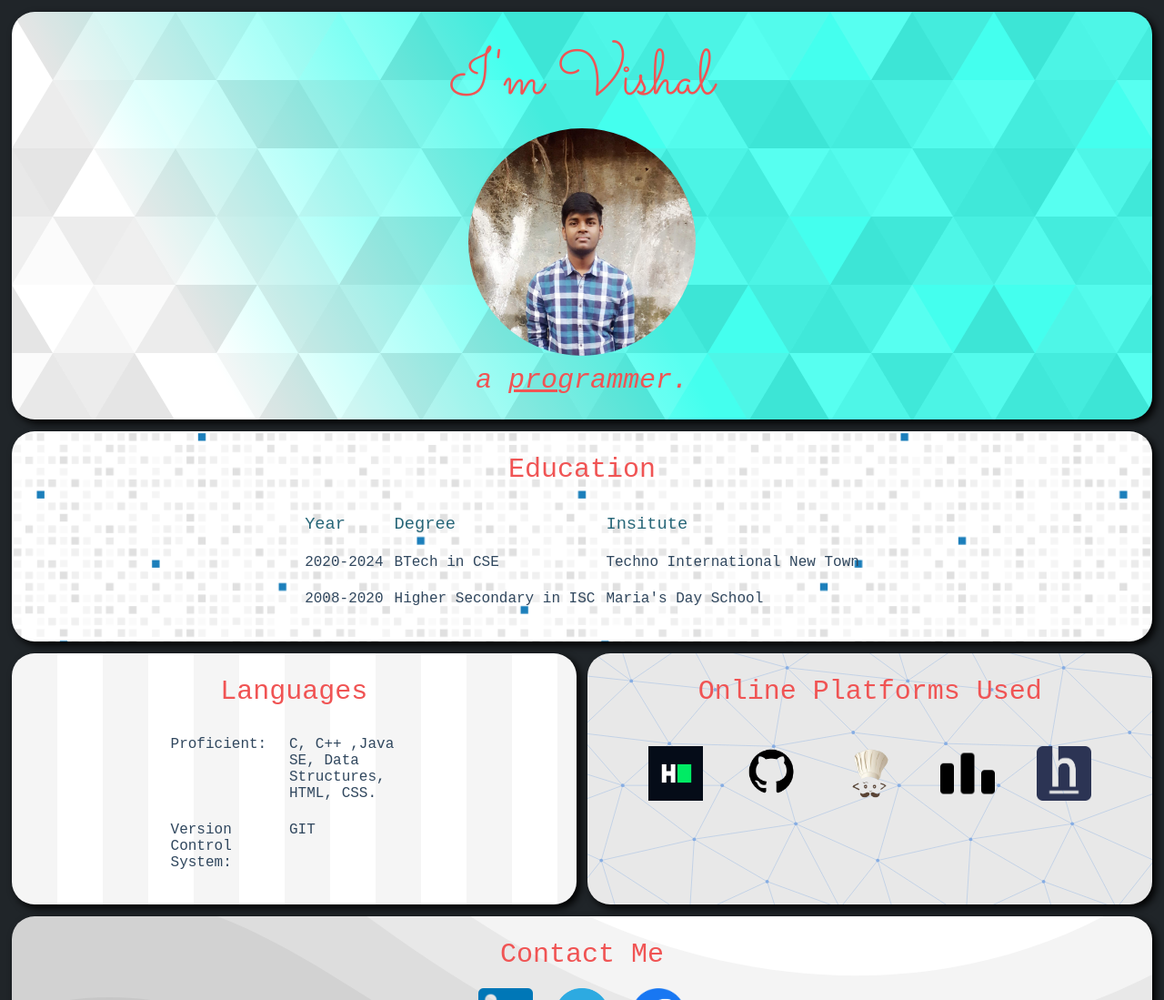
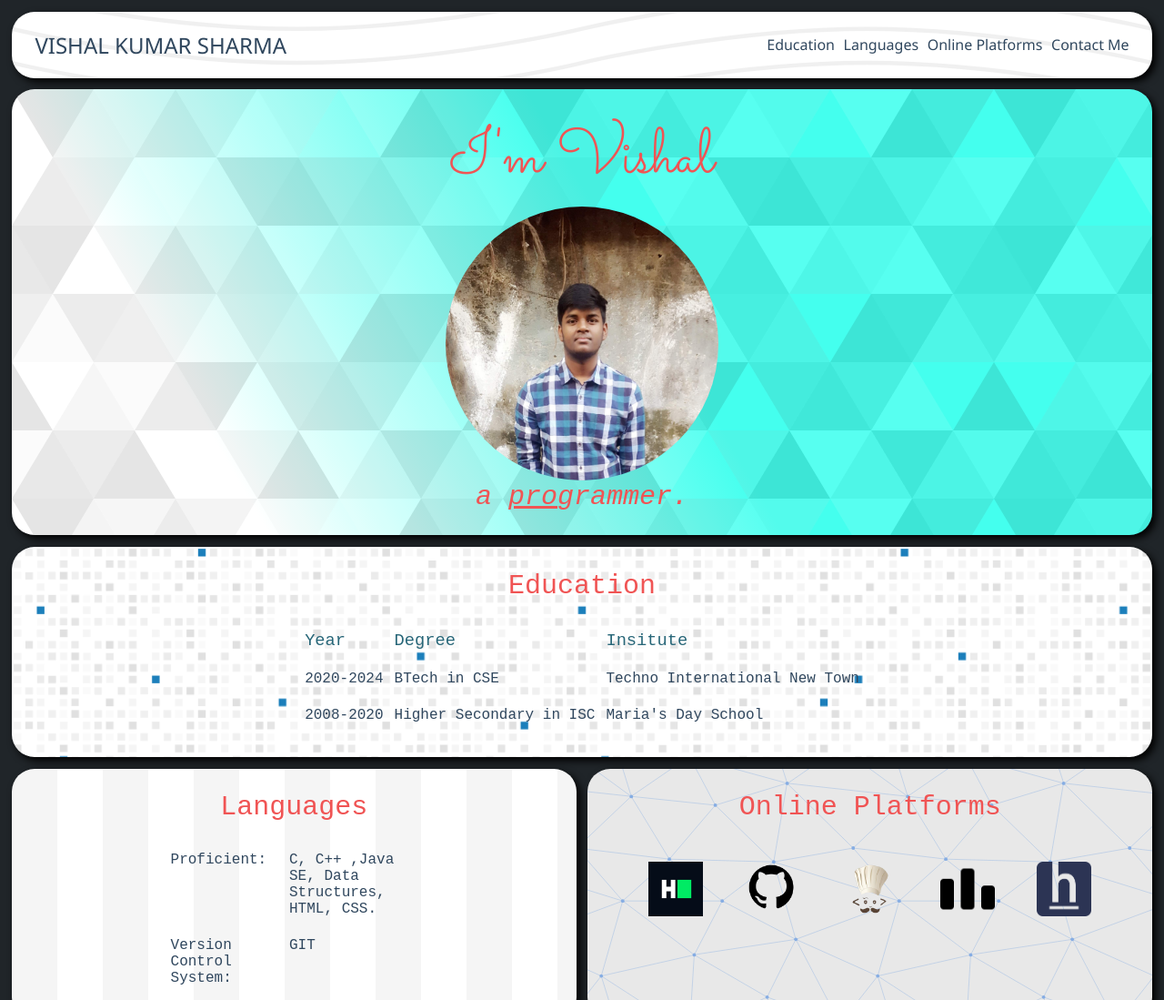
Before and after one commit to vishalkrsharma/cv, a plain HTML site: page index.html in a window 1280 px wide. Shown: the top 1099 px of the page at 91% size. Drawn offline with Linux system fonts and the light colour scheme.

Commit message:
navbar added

```diff
--- a/css/styles.css
+++ b/css/styles.css
@@ -2,6 +2,7 @@
 
 * {
     font-weight: 500;
+    scroll-behavior: smooth;
 }
 
 body{
@@ -41,6 +42,29 @@ tr{
 
 /* classes */
 
+/* header */
+
+.header{
+    margin:1%;
+    padding:0 2%;
+    background: url(../img/header.svg);
+    background-size: cover;
+    box-shadow: 4px 4px 8px #000000;
+    border-radius: 25px;
+    font-family: 'Courier New', Courier, monospace;
+    display:flex;
+    flex-direction: row;
+    justify-content: space-between;
+    align-items: center;
+}
+
+.nav-brand, .nav-link{
+    text-decoration: none;
+    font-weight: 200;
+    font-family: 'Noto Sans', sans-serif;
+    color: #30475e;
+}
+
 /* intro-div */
 
 .intro-div{
@@ -51,7 +75,9 @@ tr{
     margin: 1%;
     text-align: center;
     box-shadow: 4px 4px 8px #000000;
-
+    display:flex;
+    flex-direction: column;
+    justify-content: space-around;
 }
 .name{
     text-align: center;
@@ -59,12 +85,13 @@ tr{
     font-family: 'Sacramento', cursive;
     font-size: 70px;
     margin: 0px;
-    font-weight: 500;
+    font-weight:500;
 }
 .my-pic{
     display:block;
-    margin:1px auto 10px auto;
+    margin:1px auto 1px auto;
     border-radius: 50%;
+    width: 25%;
 }
 .intro{
     text-align:center;
@@ -72,7 +99,7 @@ tr{
     color: #f05454;
     font-family: 'Courier New', Courier, monospace;
     font-size: 30px;
-    margin:0px;
+    margin: auto auto;
 }
 
 /* education-div */
@@ -157,14 +184,30 @@ tr{
 
 @media(max-width:1000px){
 
-    .intro-div, .edu-div, .lang-div, .op-div, .contact-me-div{
+    .header, .intro-div, .edu-div, .lang-div, .op-div, .contact-me-div{
         padding:8%;
         margin:5%;
+        height:auto;
+    }
+    .header{
+        text-align: center;
+        display:block;
+    }
+
+    .my-pic{
+        width:100%;
+    }
+
+    .nav-brand > h2{
+        display:block;
     }
 
 }
 
 @media (min-width:1000px){
+
+
+    /* classes */
 
     .flex-div{
         display:flex;
--- a/index.html
+++ b/index.html
@@ -19,19 +19,34 @@
 
         <link rel="preconnect" href="https://fonts.gstatic.com">
         <link href="https://fonts.googleapis.com/css2?family=Sacramento&display=swap" rel="stylesheet">
+        <link href="https://fonts.googleapis.com/css2?family=Noto+Sans&display=swap" rel="stylesheet">
 
         <!-- Title Icons -->
 
         <link rel="icon" href="img/favicon.ico">
 
     </head>
+
     <body>
+
+        <!-- navbar -->
+
+        <header class='header'>
+            <a class="nav-brand" href="#"><h2>VISHAL KUMAR SHARMA</h2></a>
+            <nav class="navbar">
+                <a class="nav-link" href="#edu-div">Education</a>
+                <a class="nav-link" href="#lang-div">Languages</a>
+                <a class="nav-link" href="#op-div">Online Platforms</a>
+                <a class="nav-link" href="#contact-me-div">Contact Me</a>
+
+            </nav>
+        </header>
 
         <!-- intro-div -->
 
-        <div class="intro-div">
+        <div class="intro-div" id="intro-div">
             <h1 class="name">I'm Vishal</h1>
-            <img class="my-pic" src="img/my-pic.jpg" alt="Image not found" width="250px">
+            <img class="my-pic" src="img/my-pic.jpg" alt="Image not found">
             <h2 class="intro"><em>a <u>pro</u>grammer.</em></h2>
         </div>
 
@@ -79,7 +94,7 @@
             <!-- op-div -->
 
             <div class="op-div" id="op-div">
-                <h2 class="heading">Online Platforms Used</h2>
+                <h2 class="heading">Online Platforms</h2>
                     <a class="link" href="https://www.hackerrank.com/vishalkrsharma12" target="blank">
                         <img src="img/hackerrank.png" alt="" width="60px">
                     </a>
```
Also changed, not shown: img/header.svg (added). Lines whose indentation alone changed are shown as unchanged.
